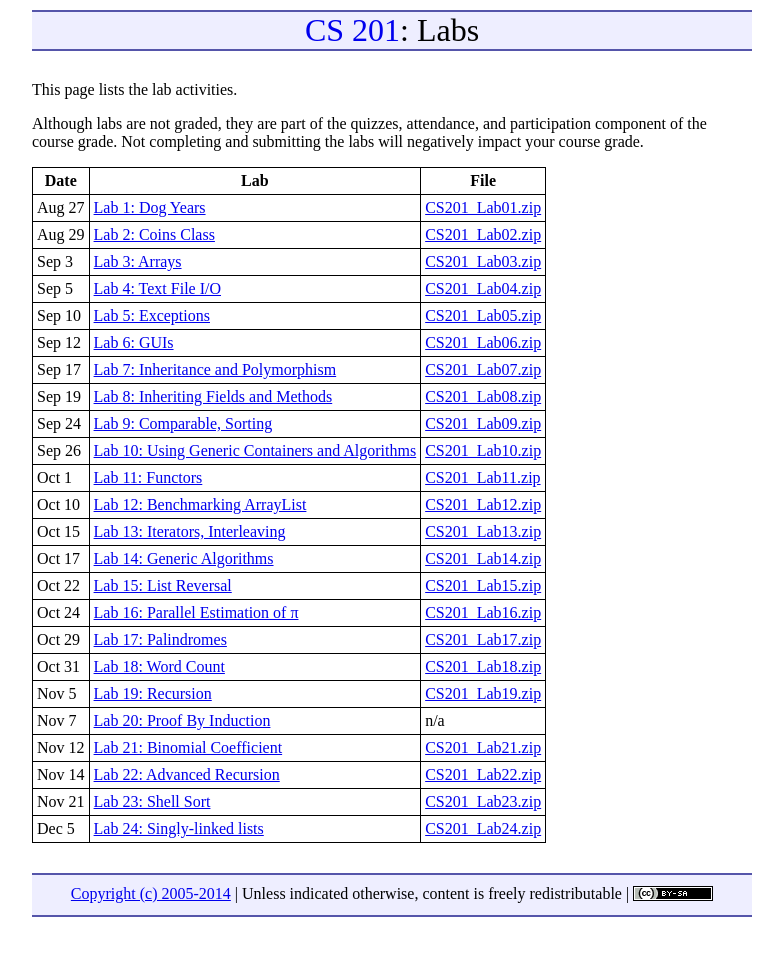
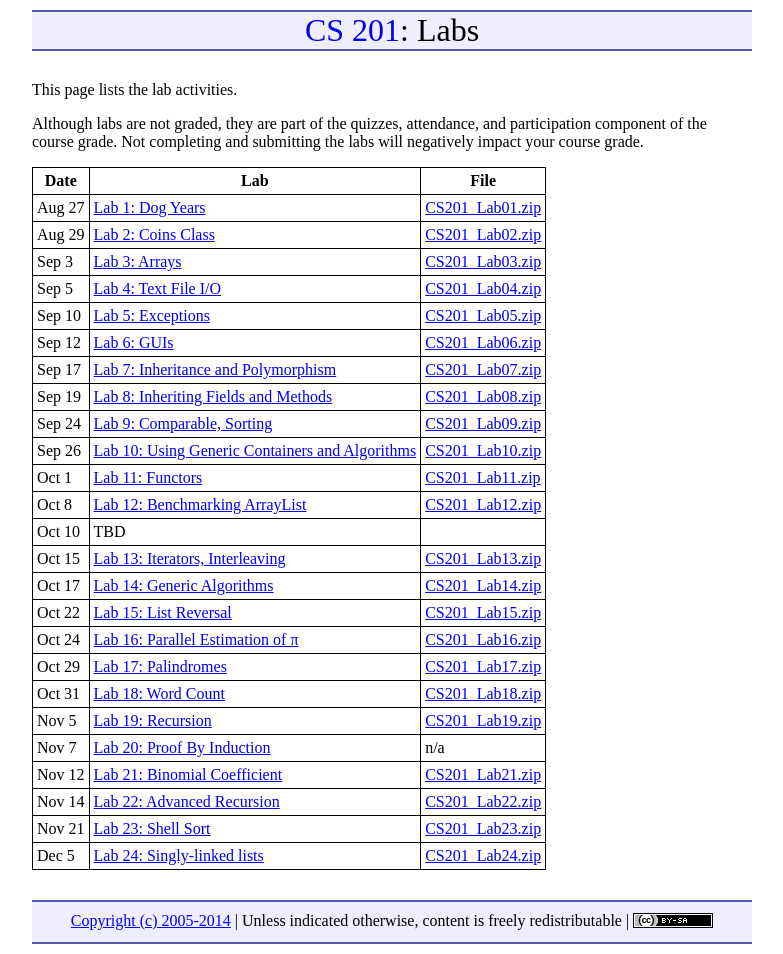
Before and after one commit to ycpcs/cs201-fall2014, a Jekyll site: the page built from labs/index.md, in a window 1280 px wide. Shown: the whole page, without its empty margins (248-1031 px from the left). Built offline with Jekyll 4.4.1, drawn with Linux system fonts in a browser that asks for light colours; nearby versions of some CDN libraries; Markdown is read by kramdown in place of the engine named in the settings; before the commit the page ends 927 px from its top, so only the background shows below that.

Commit message:
move lab 12 back one class

```diff
--- a/labs/index.md
+++ b/labs/index.md
@@ -22,7 +22,8 @@ Sep 19 | [Lab 8: Inheriting Fields and Methods](lab08.html) | [CS201\_Lab08.zip]
 Sep 24 | [Lab 9: Comparable, Sorting](lab09.html) | [CS201\_Lab09.zip](CS201_Lab09.zip)
 Sep 26 | [Lab 10: Using Generic Containers and Algorithms](lab10.html) | [CS201\_Lab10.zip](CS201_Lab10.zip)
 Oct 1 | [Lab 11: Functors](lab11.html) | [CS201\_Lab11.zip](CS201_Lab11.zip)
-Oct 10 | [Lab 12: Benchmarking ArrayList](lab12.html) | [CS201\_Lab12.zip](CS201_Lab12.zip)
+Oct 8 | [Lab 12: Benchmarking ArrayList](lab12.html) | [CS201\_Lab12.zip](CS201_Lab12.zip)
+Oct 10 | TBD
 Oct 15 | [Lab 13: Iterators, Interleaving](lab13.html) | [CS201\_Lab13.zip](CS201_Lab13.zip)
 Oct 17 | [Lab 14: Generic Algorithms](lab14.html) | [CS201\_Lab14.zip](CS201_Lab14.zip)
 Oct 22 | [Lab 15: List Reversal](lab15.html) | [CS201\_Lab15.zip](CS201_Lab15.zip)
```
